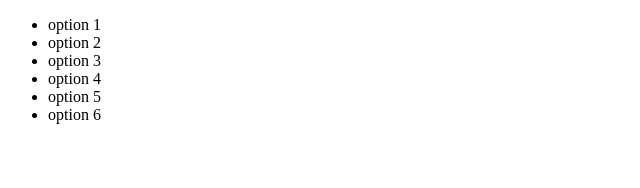
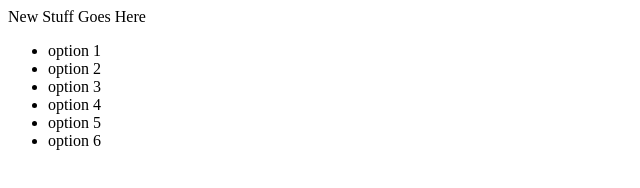
Before and after one commit to Jacy-Barger/Hello-Example, a plain HTML site: page index.html in a window 1280 px wide. Shown: the whole page, without its empty margins (0-640 px from the left). Drawn offline with Linux system fonts and the light colour scheme.

Commit message:
new branch first commit

```diff
--- a/index.html
+++ b/index.html
@@ -5,6 +5,7 @@
     <title>Sample</title>
   </head>
   <body>
+    <div>New Stuff Goes Here</div>
       <ul>
         <li>option 1</li>
         <li>option 2</li>
```
